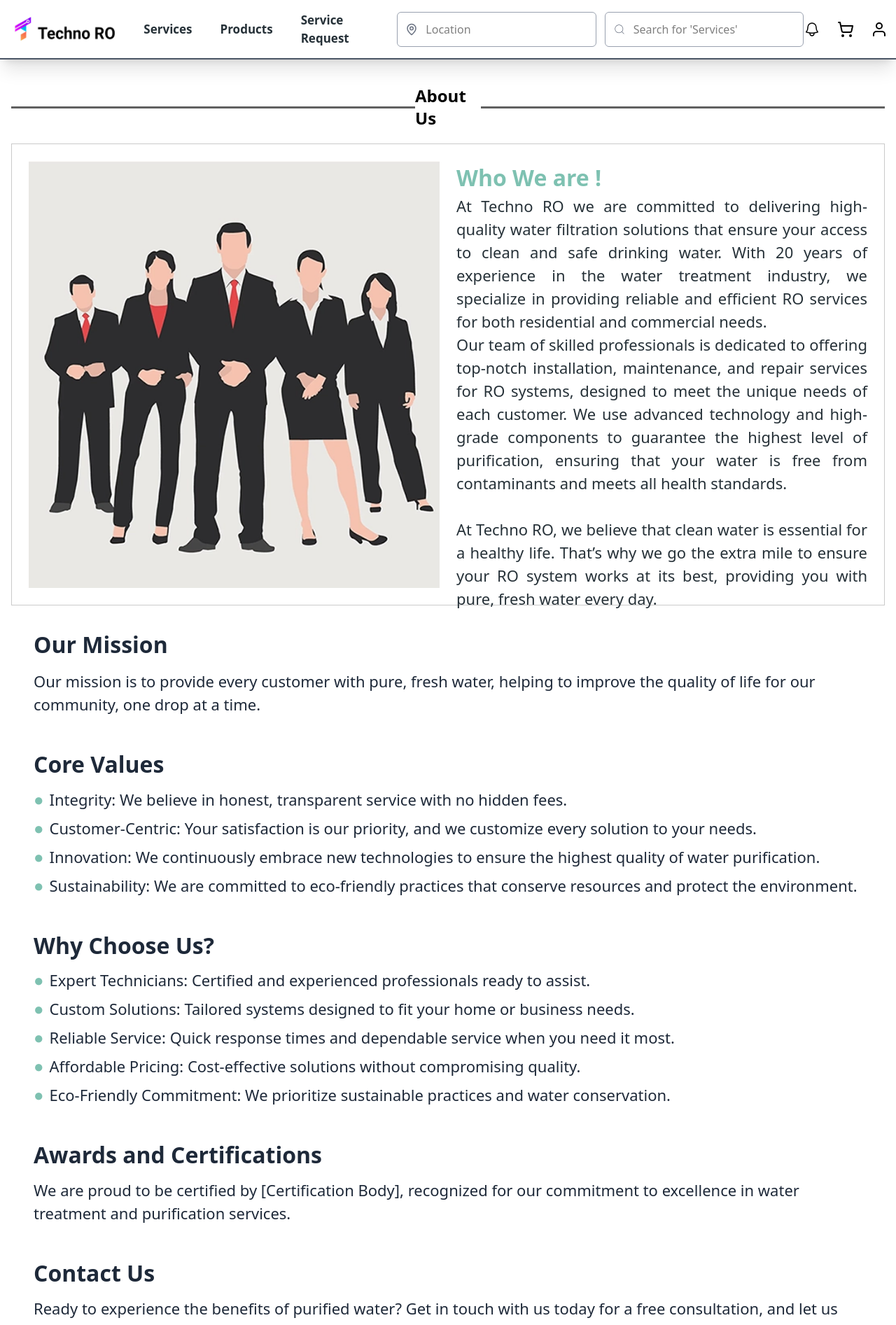
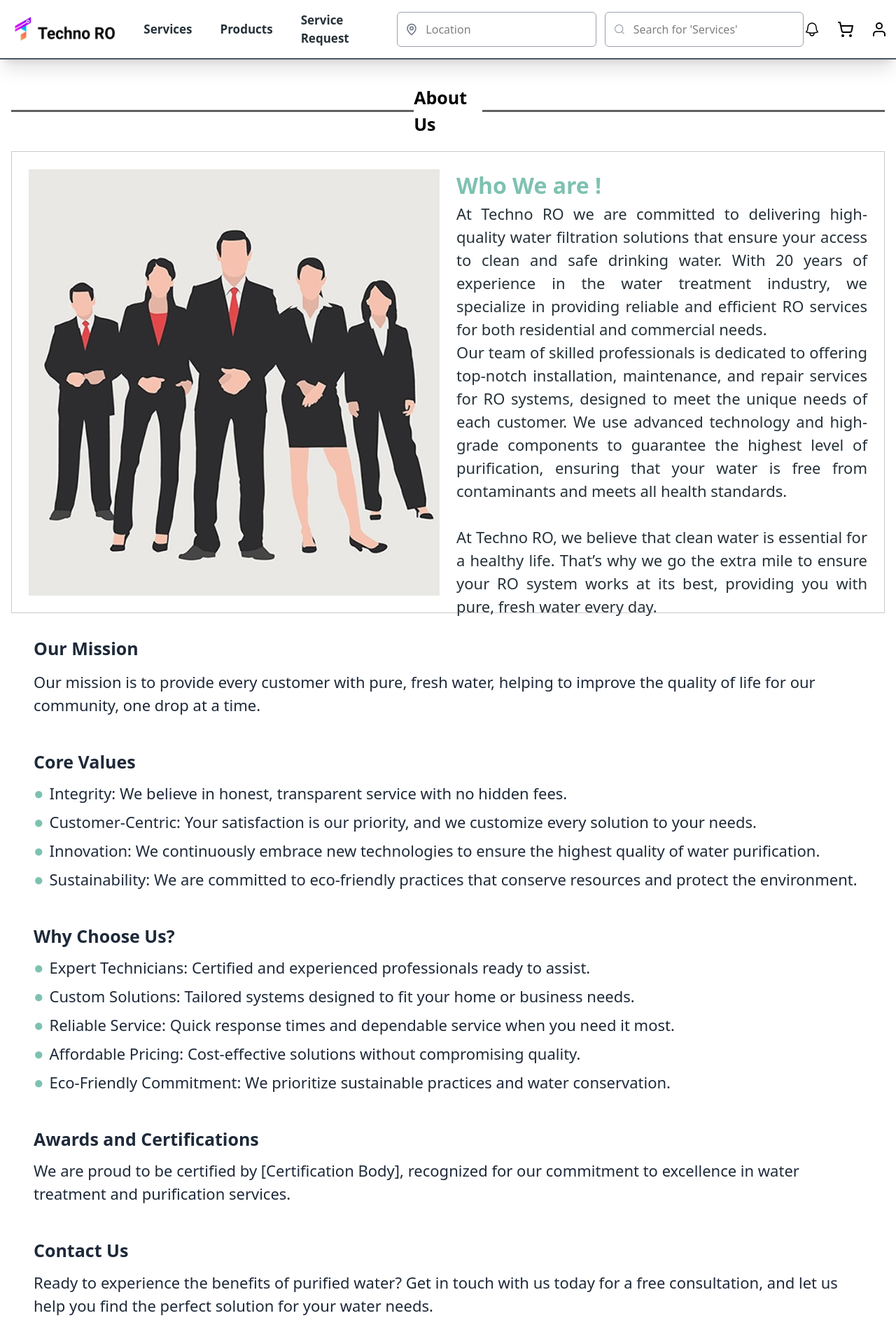
Before and after one commit to pinkijha/Techno-RoCare, a React (Vite) app: page /about-us in a window 1280 px wide. Shown: the top 1893 px of the page at 70% size. Built offline with nearby package versions, Linux system fonts and the light colour scheme.

Commit message:
changes on About us page

```diff
--- a/src/components/About.jsx
+++ b/src/components/About.jsx
@@ -6,7 +6,7 @@ const About = () => {
     <div className='flex flex-col m-2'>
       <div className='flex items-center md:my-5 justify-between'>
         <hr className='h-[3px] bg-[#606060] border-none font-bold w-[670px] ' />
-        <p className='font-semibold text-2xl'>About Us</p>
+        <p className='font-semibold text-[25px]'>About Us</p>
         <hr className='h-[3px] bg-[#606060] border-none font-bold w-[670px]  '  />
       </div>
 
@@ -25,7 +25,7 @@ const About = () => {
       <div className=" mx-auto p-6 text-gray-800">
       {/* Our Mission Section */}
       <section className=" p-2 ">
-        <h2 className="text-[32px] font-bold">Our Mission</h2>
+        <h2 className="text-[25px] font-semibold">Our Mission</h2>
         <p className='h-[72px ] text-[22px]  md:mt-3'>
           Our mission is to provide every customer with pure, fresh water, helping to improve the
           quality of life for our community, one drop at a time.
@@ -34,7 +34,7 @@ const About = () => {
 
       {/* Core Values Section */}
       <section className="mt-8 p-2">
-        <h2 className="text-2xl font-bold text-[32px]">Core Values</h2>
+        <h2 className="text-2xl font-semibold text-[25px]">Core Values</h2>
         <ul className="space-y-2 mt-2  text-[22px] md:mt-3">
           {[
             "Integrity: We believe in honest, transparent service with no hidden fees.",
@@ -52,7 +52,7 @@ const About = () => {
 
       {/* Why Choose Us Section */}
       <section className="mt-8 p-2">
-        <h2 className="text-2xl font-bold text-[32px]">Why Choose Us?</h2>
+        <h2 className="text-2xl font-semibold text-[25px]">Why Choose Us?</h2>
         <ul className="space-y-2 mt-2 text-[22px] md:mt-3">
           {[
             "Expert Technicians: Certified and experienced professionals ready to assist.",
@@ -71,7 +71,7 @@ const About = () => {
 
       {/* Awards and Certifications */}
       <section className="mt-8  p-2">
-        <h2 className="text-2xl font-bold text-[32px]">Awards and Certifications</h2>
+        <h2 className="text-2xl font-semibold text-[25px]">Awards and Certifications</h2>
         <p className=' text-[22px] md:mt-3'>
           We are proud to be certified by [Certification Body], recognized for our commitment to excellence in water
           treatment and purification services.
@@ -80,7 +80,7 @@ const About = () => {
 
       {/* Contact Us Section */}
       <section className="mt-8 p-2">
-        <h2 className="text-2xl font-bold text-[32px]">Contact Us</h2>
+        <h2 className="text-2xl font-semibold text-[25px]">Contact Us</h2>
         <p className=' text-[22px] md:mt-3'>
           Ready to experience the benefits of purified water? Get in touch with us today for a free consultation, and let us
           help you find the perfect solution for your water needs.
```
